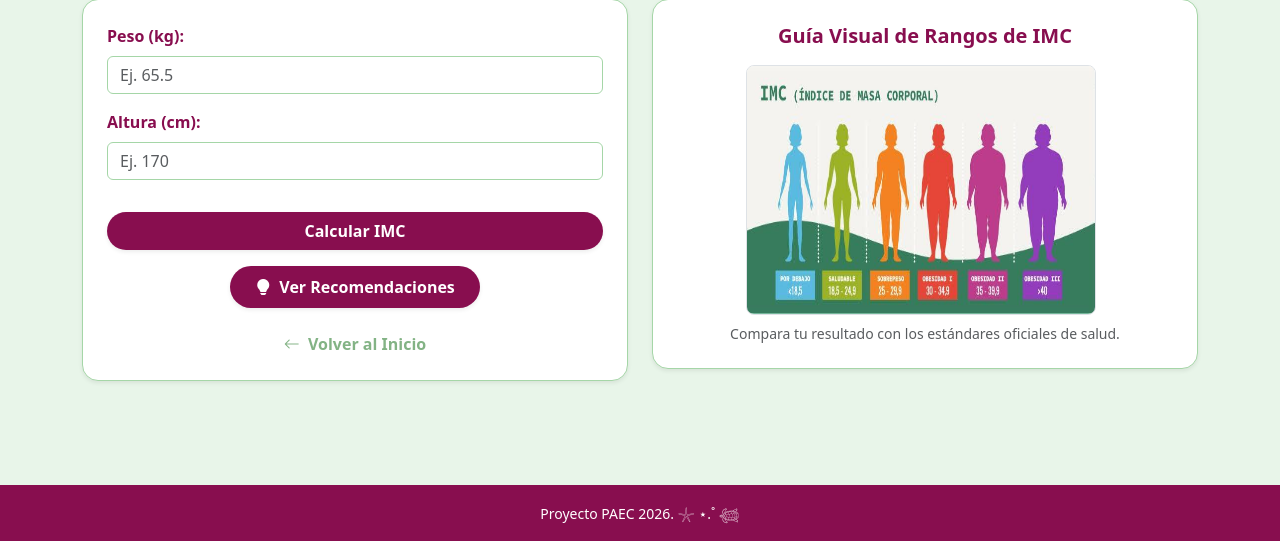
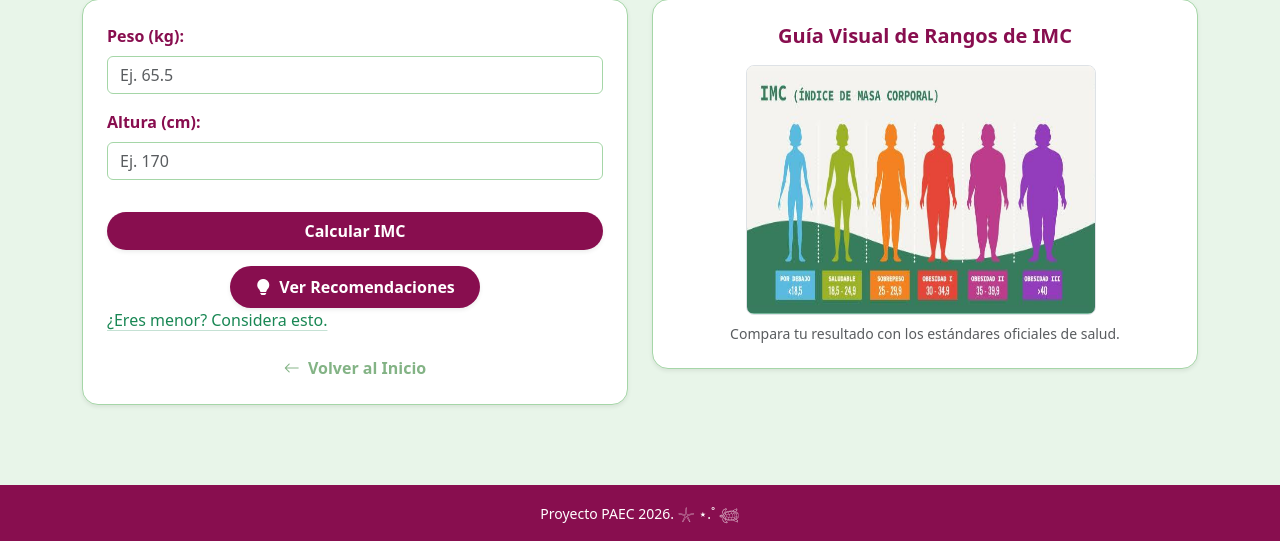
Before and after one commit to zamgpatricia-beep/PAEC.RELACIONALES, a Flask app: page /imc in a window 1280 px wide. Shown: the part 259-800 px from the top of the page. Run offline with Flask 3, Linux system fonts and the light colour scheme; data comes from the database, SQL or seed files in the repository.

Commit message:
Update imc.html

```diff
--- a/templates/imc.html
+++ b/templates/imc.html
@@ -52,6 +52,7 @@
                         <i class="bi bi-lightbulb-fill me-1"></i> Ver Recomendaciones
                     </a>
                 </div>
+<p><a href="/porcentiles" class="link-success link-offset-2 link-underline-opacity-25 link-underline-opacity-100-hover">¿Eres menor? Considera esto.</a></p>
 
                 <div class="text-center mt-4">
                     <a href="/" class="text-green-200 fw-semibold text-decoration-none">
```
